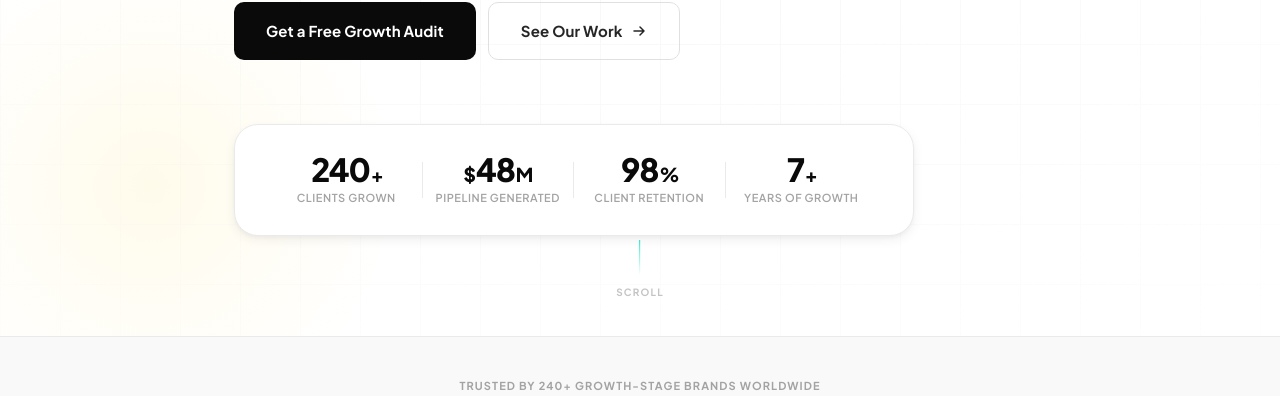
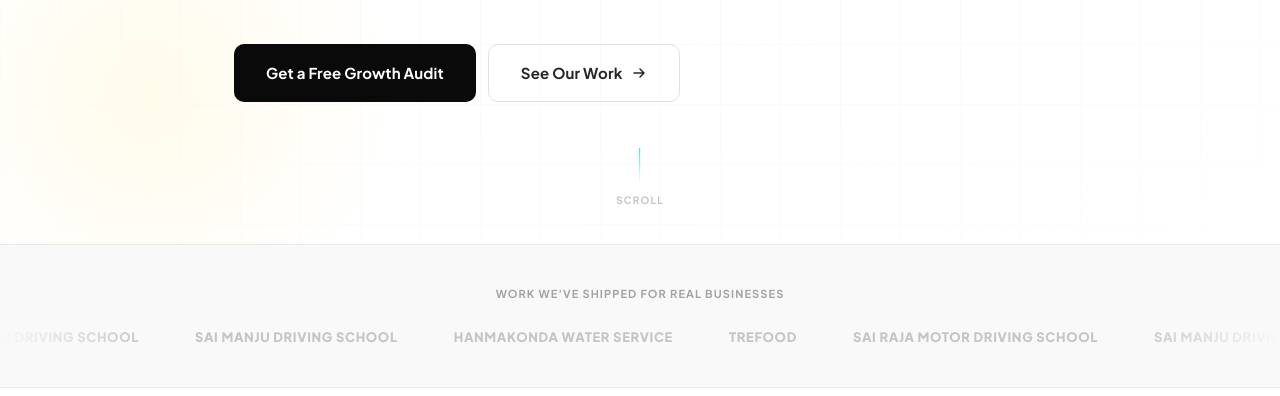
Before and after one commit to mahenderoffl/waveseed_growth, a React (Vite) app: page / in a window 1280 px wide. Shown: the part 556-952 px from the top of the page. Built offline with nearby package versions, Linux system fonts and the light colour scheme; no server answers.

Commit message:
Remove fake conversion stats from the marketing site
Drop the invented hero counters and "240+ brands" trust claim, and
show only real shipped client names in the trust bar.

```diff
--- a/src/components/Hero.jsx
+++ b/src/components/Hero.jsx
@@ -1,5 +1,4 @@
 import { useEffect, useState } from 'react'
-import { useInView, useCounter } from '../hooks/useInView'
 import styles from './Hero.module.css'
 
 const PAYOFFS = ['Market Dominance', 'Unstoppable Growth', 'Unfair Advantage']
@@ -21,29 +20,7 @@ function useRotatingPayoff(words, { hold = 2600, exit = 320, enter = 700 } = {})
   return { word: words[index], index, phase }
 }
 
-const stats = [
-  { prefix: '',  num: 240, suffix: '+', label: 'Clients grown' },
-  { prefix: '$', num: 48,  suffix: 'M', label: 'Pipeline generated' },
-  { prefix: '',  num: 98,  suffix: '%', label: 'Client retention' },
-  { prefix: '',  num: 7,   suffix: '+', label: 'Years of growth' },
-]
-
-function StatItem({ prefix, num, suffix, label, trigger }) {
-  const count = useCounter(num, 1800, trigger)
-  return (
-    <div className={styles.stat}>
-      <div className={styles.statNum}>
-        <span className={styles.statPre}>{prefix}</span>
-        {count}
-        <span className={styles.statSuf}>{suffix}</span>
-      </div>
-      <div className={styles.statLabel}>{label}</div>
-    </div>
-  )
-}
-
 export default function Hero() {
-  const [ref, inView] = useInView()
   const { word: payoff, index, phase } = useRotatingPayoff(PAYOFFS)
 
   const handleClick = (href) => (e) => {
@@ -102,16 +79,6 @@ export default function Hero() {
             </svg>
           </a>
         </div>
-
-        {/* Stats bar */}
-        <div ref={ref} className={`${styles.statsBar} reveal reveal-delay-4`}>
-          {stats.map((s, i) => (
-            <div key={i} className={styles.statWrap}>
-              <StatItem {...s} trigger={inView} />
-              {i < stats.length - 1 && <div className={styles.statDivider} />}
-            </div>
-          ))}
-        </div>
       </div>
 
       {/* Scroll indicator */}
--- a/src/components/Hero.module.css
+++ b/src/components/Hero.module.css
@@ -116,7 +116,7 @@
   display: flex;
   gap: 12px;
   flex-wrap: wrap;
-  margin-bottom: 64px;
+  margin-bottom: 0;
 }
 
 /* ── Stats bar ── */
--- a/src/components/TrustBar.jsx
+++ b/src/components/TrustBar.jsx
@@ -1,9 +1,11 @@
 import styles from './TrustBar.module.css'
 
+// Real clients from shipped projects — no invented brand names or headcounts.
 const clients = [
-  'Nexora', 'Brightloop', 'Stackd', 'VantaPay',
-  'Orbify', 'CoreLift', 'Mednova', 'Prismly',
-  'Stratix', 'Fuelr', 'Capsule', 'Loopwise',
+  'Trefood',
+  'Sai Raja Motor Driving School',
+  'Sai Manju Driving School',
+  'Hanmakonda Water Service',
 ]
 
 export default function TrustBar() {
@@ -12,7 +14,7 @@ export default function TrustBar() {
   return (
     <section className={styles.wrap}>
       <div className="container">
-        <p className={styles.label}>Trusted by 240+ growth-stage brands worldwide</p>
+        <p className={styles.label}>Work we've shipped for real businesses</p>
       </div>
       <div className={styles.track}>
         <div className={styles.inner}>
--- a/src/hooks/useInView.js
+++ b/src/hooks/useInView.js
@@ -28,28 +28,6 @@ export function useInView(options = {}) {
 }
 
 /**
- * useCounter — Animates a number from 0 to target when triggered
- */
-export function useCounter(target, duration = 1800, trigger = true) {
-  const [count, setCount] = useState(0)
-
-  useEffect(() => {
-    if (!trigger) return
-    let start = null
-    const step = (ts) => {
-      if (!start) start = ts
-      const progress = Math.min((ts - start) / duration, 1)
-      const eased = 1 - Math.pow(1 - progress, 3)
-      setCount(Math.round(eased * target))
-      if (progress < 1) requestAnimationFrame(step)
-    }
-    requestAnimationFrame(step)
-  }, [trigger, target, duration])
-
-  return count
-}
-
-/**
  * useScrolled — Returns true after scrolling past threshold
  */
 export function useScrolled(threshold = 20) {
```
